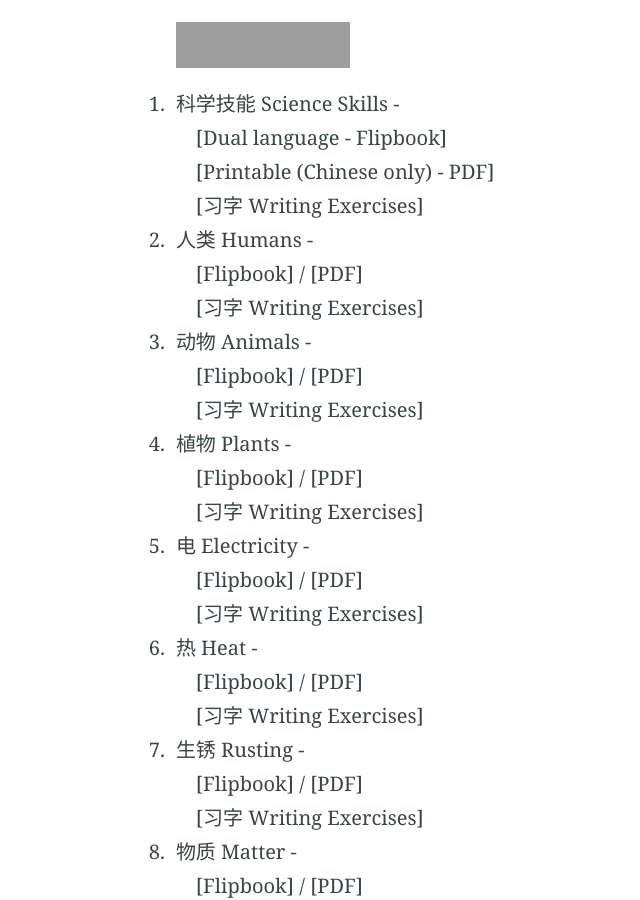
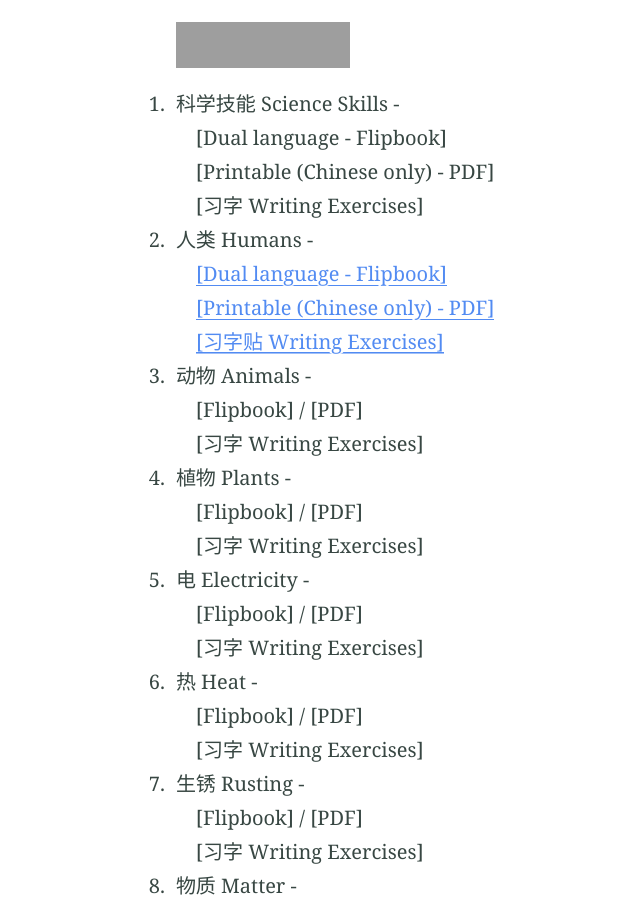
Before and after one commit to multilingual-malaysian/dlp_science, a Jekyll site: the page built from year5.md, in a window 1280 px wide and 900 px high, scrolled down 565 px, cut to the strip 0-900 px from the top of the window. Shown: the whole strip, without its empty margins (107-747 px from the left). Built offline with Jekyll 4.4.1, drawn with Linux system fonts in a browser that asks for light colours; grey boxes are pictures that could not be loaded.

Commit message:
Update year5.md

```diff
--- a/year5.md
+++ b/year5.md
@@ -14,8 +14,9 @@
    &emsp;[Printable (Chinese only) - PDF]<br />
    &emsp;[习字 Writing Exercises]
 2. 人类 Humans - <br />
-   &emsp;[Flipbook] / [PDF]<br />
-   &emsp;[习字 Writing Exercises]
+   &emsp;<a href="https://online.fliphtml5.com/pjnuy/oypq/" target="_blank">[Dual language - Flipbook]</a> <br />
+   &emsp;<a href="/dlp_science/doc/year5/sc_year5_chinese_chapter2.pdf" target="_blank">[Printable (Chinese only) - PDF]</a><br />
+   &emsp;<a href="/dlp_science/doc/year5/sc_year5_chapter2_writing.pdf" target="_blank">[习字贴 Writing Exercises]</a>
 3. 动物 Animals - <br />
    &emsp;[Flipbook] / [PDF]<br />
    &emsp;[习字 Writing Exercises]
```
